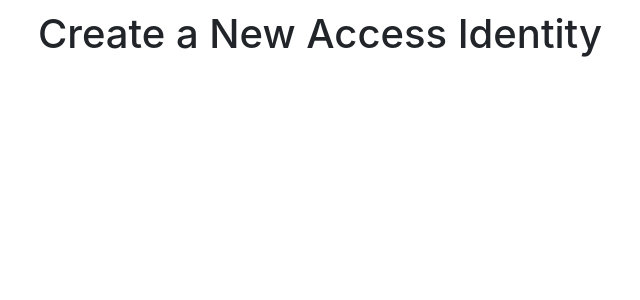
After one commit to Prakhar896/Access, a Flask app: page /identity/create in a window 1280 px wide. The commit adds this page. Shown: the top 300 px of the page, without its empty margins (320-960 px from the left). Run offline with Flask 2, Linux system fonts and the light colour scheme; some libraries are stand-ins or nearby versions.

Commit message:
added heading

```diff
--- a/templates/baseXNav.html
+++ b/templates/baseXNav.html
@@ -7,14 +7,16 @@
         <meta http-equiv="X-UA-Compatible" content="IE=edge">
         <title>{% block tabTitle %}{% endblock %}</title>
         <script src="https://unpkg.com/axios/dist/axios.min.js"></script>
-        {% block head %}{% endblock %}
+        {% block head %}
+        {% endblock %}
     </head>
     <body>
-        {%% block body %}
+        {% block body %}
         {% endblock %}
 
         <script src="https://code.jquery.com/jquery-3.3.1.slim.min.js" integrity="sha384-q8i/X+965DzO0rT7abK41JStQIAqVgRVzpbzo5smXKp4YfRvH+8abtTE1Pi6jizo" crossorigin="anonymous"></script>
         <script src="https://cdnjs.cloudflare.com/ajax/libs/popper.js/1.14.7/umd/popper.min.js" integrity="sha384-UO2eT0CpHqdSJQ6hJty5KVphtPhzWj9WO1clHTMGa3JDZwrnQq4sF86dIHNDz0W1" crossorigin="anonymous"></script>
         <script src="https://stackpath.bootstrapcdn.com/bootstrap/4.3.1/js/bootstrap.min.js" integrity="sha384-JjSmVgyd0p3pXB1rRibZUAYoIIy6OrQ6VrjIEaFf/nJGzIxFDsf4x0xIM+B07jRM" crossorigin="anonymous"></script>
+        <script src="/assets/copyright"></script>
     </body>
 </html>
--- /dev/null
+++ b/templates/createIdentity.html
@@ -0,0 +1,15 @@
+{% extends "baseXNav.html" %}
+{% block tabTitle %}Create an Access Identity{% endblock %}
+
+{% block head %}
+<style>
+    body {
+        text-align: center;
+        padding-top: 10px;
+    }
+</style>
+{% endblock %}
+
+{% block body %}
+<h1>Create a New Access Identity</h1>
+{% endblock %}
```
